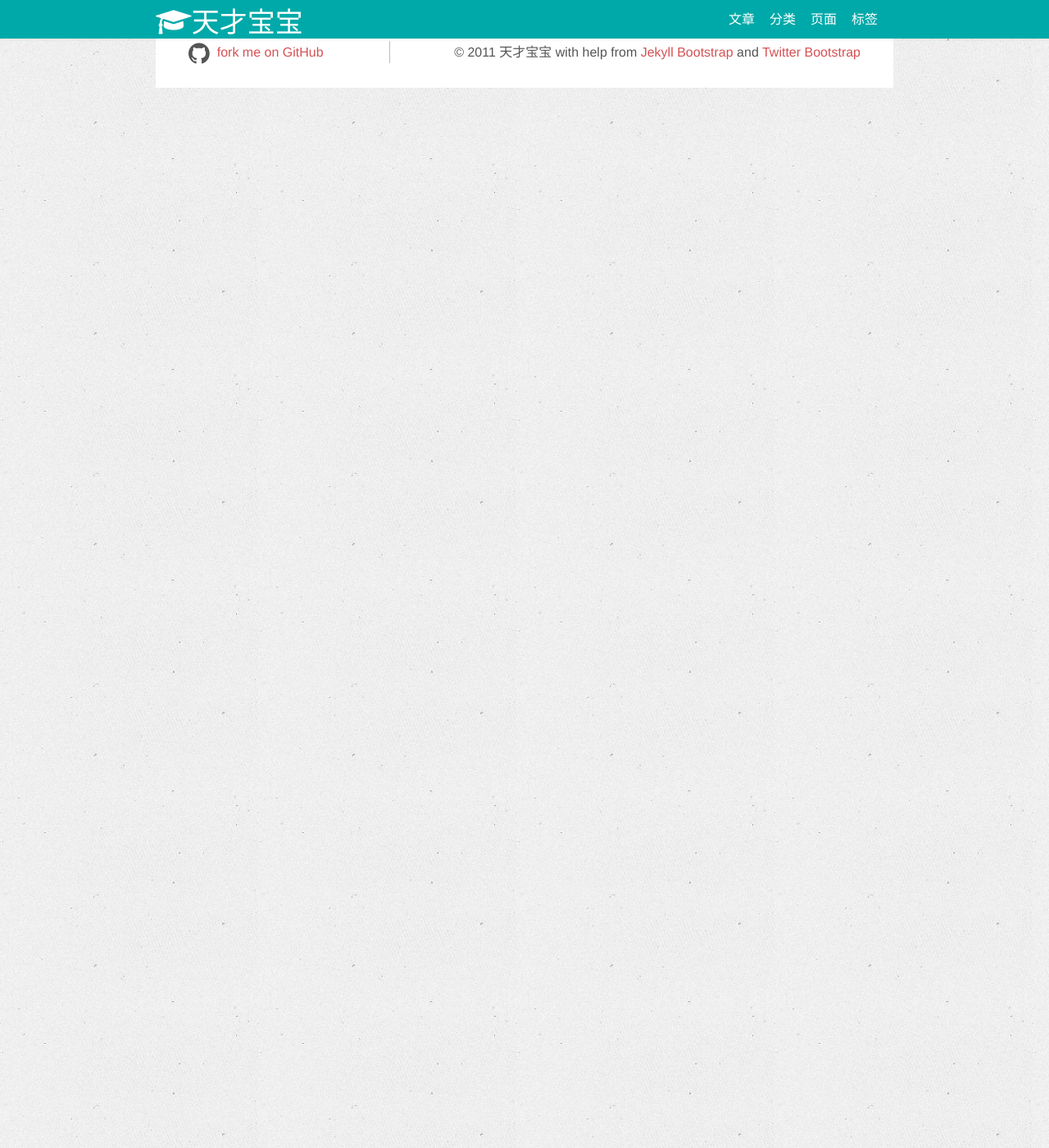
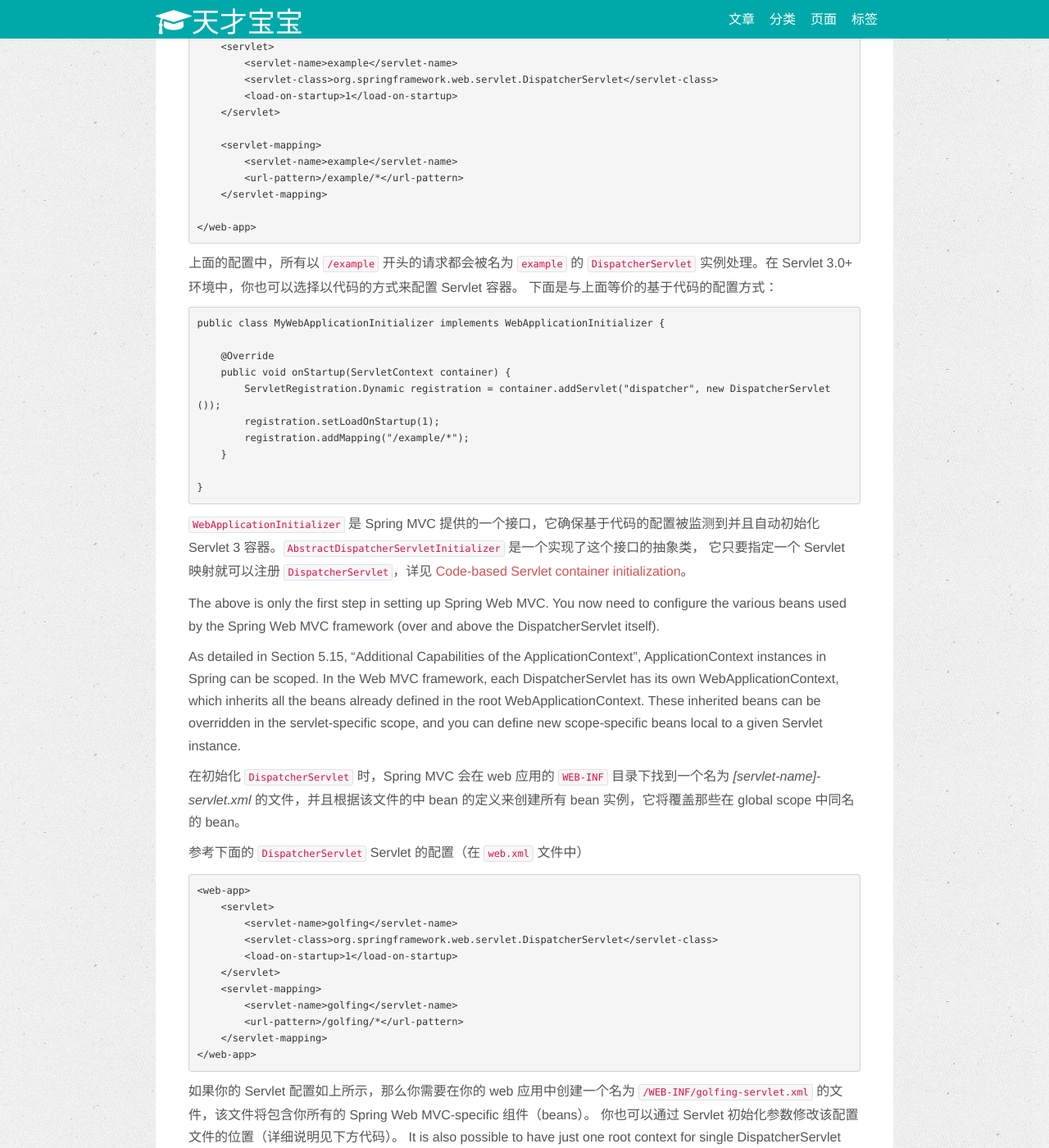
Before and after one commit to wanlp10/wuchao.github.io, a Jekyll site: the page built from _posts/springmvc/2017-01-15-SpringMVC的学习和使用.md, in a window 1280 px wide and 1400 px high, scrolled down 447 px. Shown: the whole window at 82% size. Built offline with Jekyll 4.4.1, drawn with Linux system fonts in a browser that asks for light colours; nearby versions of some CDN libraries; Markdown is read by kramdown in place of the engine named in the settings; comment, search, counter and statistics services are not loaded; some of the changed text lies outside the part shown.

Commit message:
initial commit

````diff
--- a/_posts/springmvc/2017-01-15-SpringMVC的学习和使用.md
+++ b/_posts/springmvc/2017-01-15-SpringMVC的学习和使用.md
@@ -9,4 +9,98 @@ tags : [Spring MVC]
 # SpringMVC的学习和使用
 ---
 
+> [Spring Web MVC Framework](http://docs.spring.io/spring-framework/docs/4.1.2.RELEASE/spring-framework-reference/html/mvc.html)
+
 <!--break-->
+
+## DispatcherServlet
+
+`DispatcherServlet` 是一个 Servlet，它继承自 `HttpServlet`。下面是一个标准的 Java EE Servlet 配置，它显示了 `DispatcherServlet` 的声明和映射：
+```
+<web-app>
+    <servlet>
+        <servlet-name>example</servlet-name>
+        <servlet-class>org.springframework.web.servlet.DispatcherServlet</servlet-class>
+        <load-on-startup>1</load-on-startup>
+    </servlet>
+
+    <servlet-mapping>
+        <servlet-name>example</servlet-name>
+        <url-pattern>/example/*</url-pattern>
+    </servlet-mapping>
+
+</web-app>
+```
+
+上面的配置中，所有以 `/example` 开头的请求都会被名为 `example` 的 `DispatcherServlet` 实例处理。在 Servlet 3.0+ 环境中，你也可以选择以代码的方式来配置 Servlet 容器。
+下面是与上面等价的基于代码的配置方式：
+```
+public class MyWebApplicationInitializer implements WebApplicationInitializer {
+
+    @Override
+    public void onStartup(ServletContext container) {
+        ServletRegistration.Dynamic registration = container.addServlet("dispatcher", new DispatcherServlet());
+        registration.setLoadOnStartup(1);
+        registration.addMapping("/example/*");
+    }
+
+}
+```
+
+`WebApplicationInitializer` 是 Spring MVC 提供的一个接口，它确保基于代码的配置被监测到并且自动初始化 Servlet 3 容器。`AbstractDispatcherServletInitializer` 是一个实现了这个接口的抽象类，
+它只要指定一个 Servlet 映射就可以注册 `DispatcherServlet`，详见 [Code-based Servlet container initialization](http://docs.spring.io/spring-framework/docs/4.1.2.RELEASE/spring-framework-reference/html/mvc.html#mvc-container-config)。
+
+The above is only the first step in setting up Spring Web MVC. You now need to configure the various beans used by the Spring Web MVC framework (over and above the DispatcherServlet itself).
+
+As detailed in Section 5.15, “Additional Capabilities of the ApplicationContext”, ApplicationContext instances in Spring can be scoped. In the Web MVC framework, each DispatcherServlet has its own WebApplicationContext, which inherits all the beans already defined in the root WebApplicationContext. These inherited beans can be overridden in the servlet-specific scope, and you can define new scope-specific beans local to a given Servlet instance.
+
+在初始化 `DispatcherServlet` 时，Spring MVC 会在 web 应用的 `WEB-INF` 目录下找到一个名为 *[servlet-name]-servlet.xml* 的文件，并且根据该文件的中 bean 的定义来创建所有 bean 实例，它将覆盖那些在 global scope 中同名的 bean。
+
+参考下面的 `DispatcherServlet` Servlet 的配置（在 `web.xml` 文件中）
+```
+<web-app>
+    <servlet>
+        <servlet-name>golfing</servlet-name>
+        <servlet-class>org.springframework.web.servlet.DispatcherServlet</servlet-class>
+        <load-on-startup>1</load-on-startup>
+    </servlet>
+    <servlet-mapping>
+        <servlet-name>golfing</servlet-name>
+        <url-pattern>/golfing/*</url-pattern>
+    </servlet-mapping>
+</web-app>
+```
+
+如果你的 Servlet 配置如上所示，那么你需要在你的 web 应用中创建一个名为 `/WEB-INF/golfing-servlet.xml` 的文件，该文件将包含你所有的 Spring Web MVC-specific 组件（beans）。
+你也可以通过 Servlet 初始化参数修改该配置文件的位置（详细说明见下方代码）。
+It is also possible to have just one root context for single DispatcherServlet scenarios by setting an empty contextConfigLocation servlet init parameter, as shown below
+
+```
+<web-app>
+    <context-param>
+        <param-name>contextConfigLocation</param-name>
+        <param-value>/WEB-INF/root-context.xml</param-value>
+    </context-param>
+    <servlet>
+        <servlet-name>dispatcher</servlet-name>
+        <servlet-class>org.springframework.web.servlet.DispatcherServlet</servlet-class>
+        <init-param>
+            <param-name>contextConfigLocation</param-name>
+            <param-value></param-value>
+        </init-param>
+        <load-on-startup>1</load-on-startup>
+    </servlet>
+    <servlet-mapping>
+        <servlet-name>dispatcher</servlet-name>
+        <url-pattern>/*</url-pattern>
+    </servlet-mapping>
+    <listener>
+        <listener-class>org.springframework.web.context.ContextLoaderListener</listener-class>
+    </listener>
+</web-app>
+```
+
+`WebApplicationContext` 是 `ApplicationContext` 的一个拓展，它有一些额外的 web 应用所必须的特性。它与 `ApplicationContext` 不同之处在于它可以解析主题（详见 [Section 17.9, “Using themes”](http://docs.spring.io/spring-framework/docs/4.1.2.RELEASE/spring-framework-reference/html/mvc.html#mvc-themeresolver)），并且它知道它关联的是哪个 Servlet（通过一个指向 `ServletContext` 的链接）。
+`WebApplicationContext` 被界定在 `ServletContext` 之中，如果你需要访问它，你可以借助 `RequestContextUtils` 类的 static 方法。
+
+### Special Bean Types In the WebApplicationContext
````
Also changed, not shown: _posts/2014-05-10-GitHubMarkDown语法.md (added, +14 -0 lines), _posts/2017-01-02-JavaEE基础学习.md (+23 -0 lines), _posts/2017-01-20-Gradle的学习和使用.md (added, +14 -0 lines).
